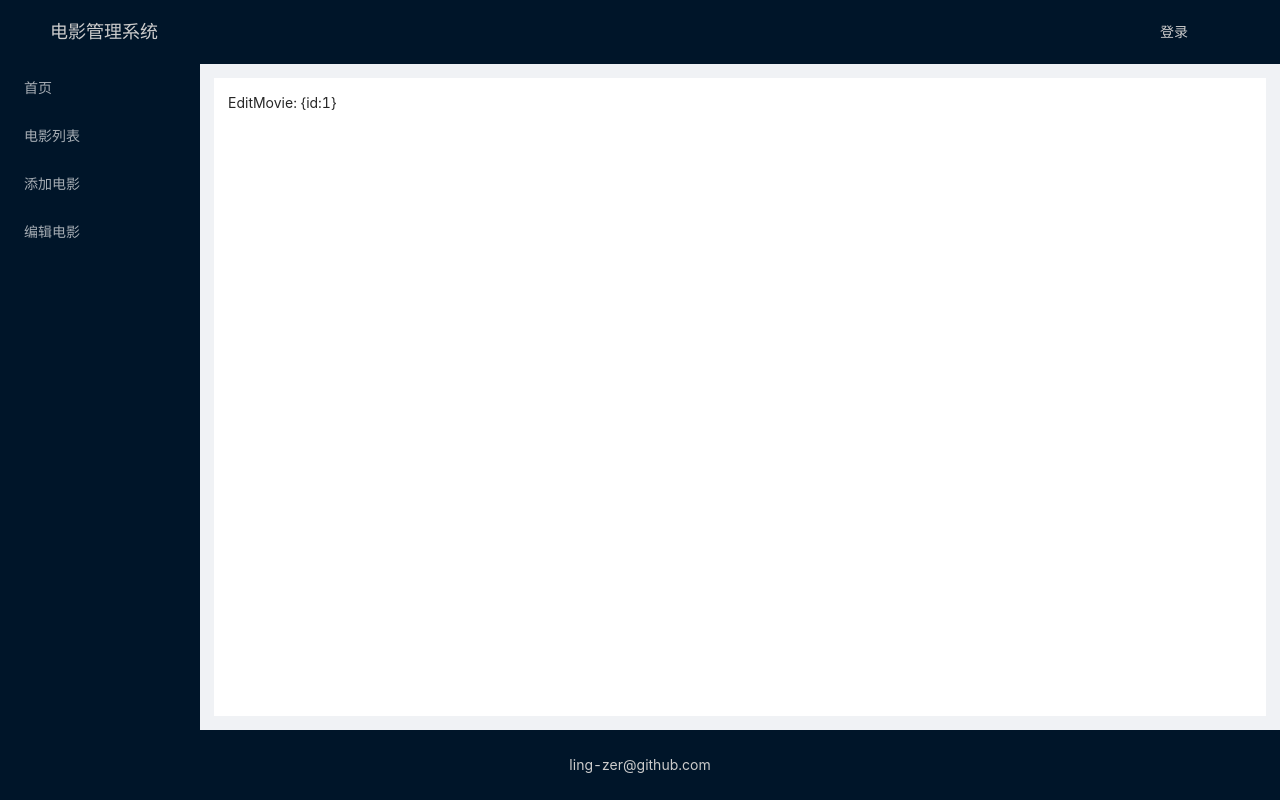
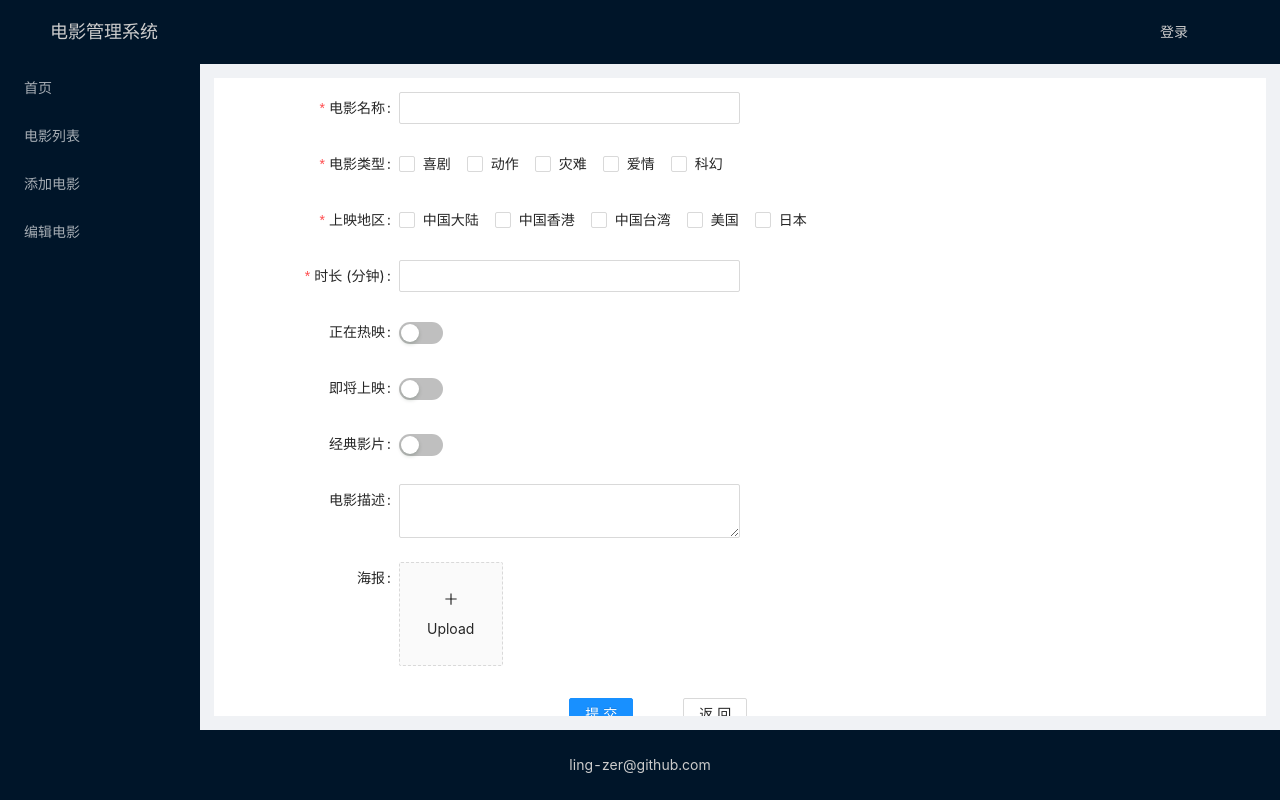
Before and after one commit to ling-zer/Movies, a React (Create React App) app in the folder client/: page /movie/edit/1 in a window 1280 px wide. Built offline with nearby package versions, Linux system fonts and the light colour scheme; no server answers.

Commit message:
编辑电影：通过ref转发修改form表单的数据

```diff
--- a/client/src/pages/movie/EditMovie.tsx
+++ b/client/src/pages/movie/EditMovie.tsx
@@ -1,12 +1,39 @@
-import React from 'react'
+import { FormInstance } from 'antd';
+import React, { useEffect, useRef } from 'react'
 import { useParams } from 'react-router-dom'
+import MovieForm from '../../components/MovieForm';
+import { MovieService } from '../../services/MovieService';
+
 
 const EditMovie: React.FC = function() {
+
   const { id } = useParams(); // {id: xxxxxx}
+  const formRef = useRef<FormInstance>(null);
+  // 副作用函数 完成异步请求 得到电影数据
+  useEffect(() => {
+    const fetchMovie = async() => {
+      return await MovieService.getMovieById(id!);
+    }
+    fetchMovie().then(resp => {
+      if(resp?.data) {
+        // setState不会触发Form组件的intialValues改变
+        // 因此使用ref手动更改form数据
+        const form = formRef.current;
+        form?.setFieldsValue(resp.data);
+      }
+    })
+  }, [id])
   return (
-    <div>
-      EditMovie: {"{id:" + id + "}"}
-    </div>
+    <MovieForm
+      ref={formRef}
+      onSubmit={async(movie) => {
+      const resp = await MovieService.edit(id!, movie)
+      if(resp.data) {
+        return ""
+      } else {
+        return resp.err
+      }
+    }}/>
   )
 }
 
```
